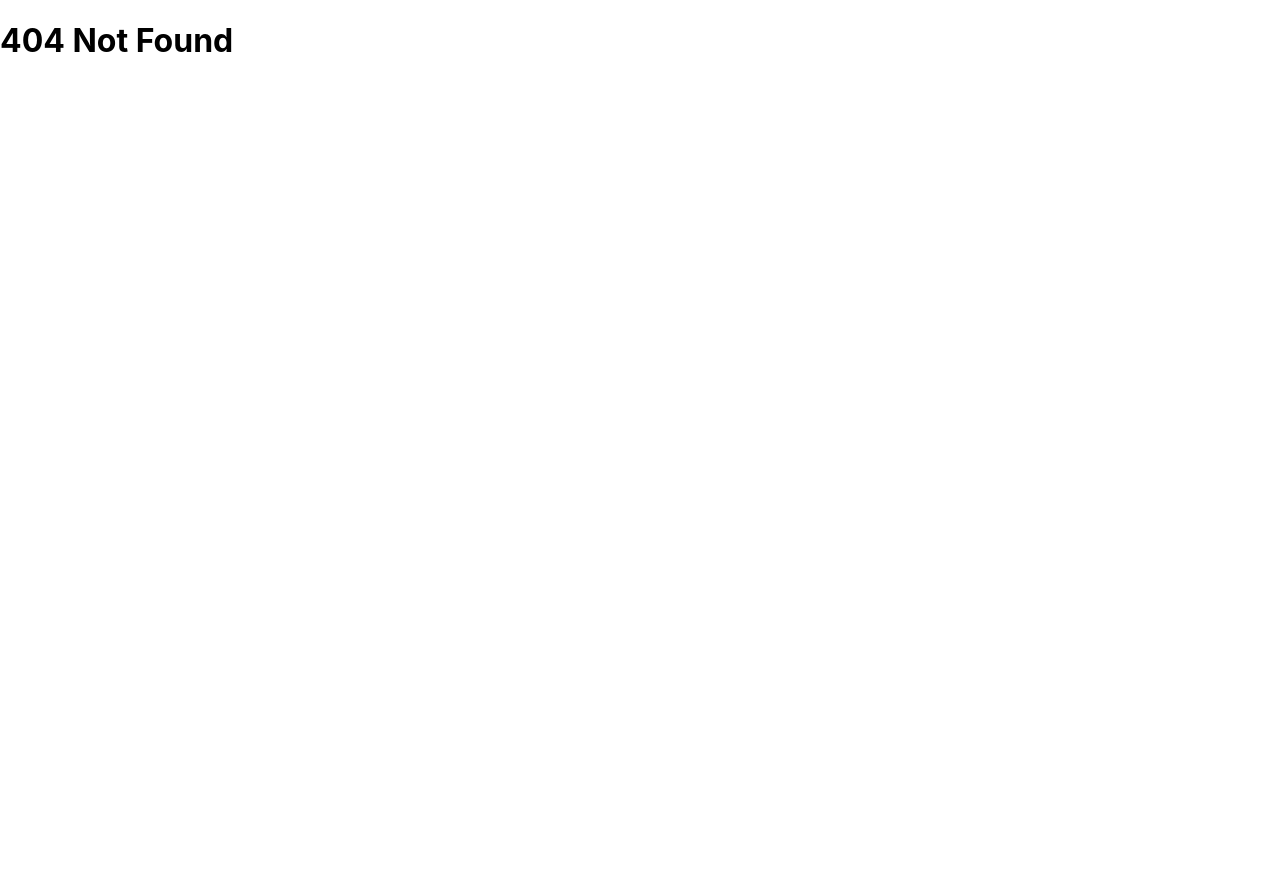
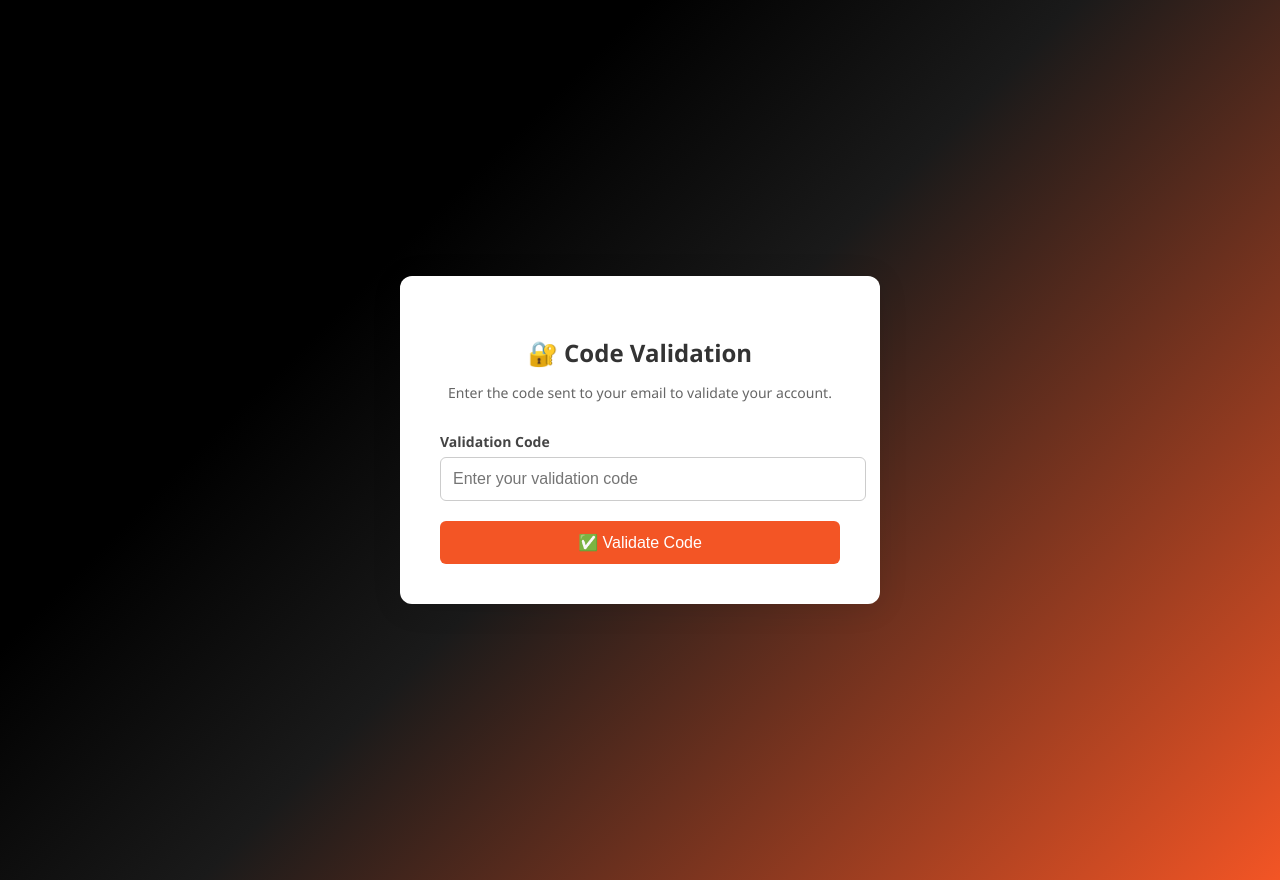
Before and after one commit to KENDOfire/kendo2, a React (Create React App) app: page /codevalidation in a window 1280 px wide. Before the commit this address had no page. Before the commit the page ends 800 px from the top, so only its background shows below. Built offline with nearby package versions, Linux system fonts and the light colour scheme.

Commit message:
working for my future

```diff
--- a/src/App.js
+++ b/src/App.js
@@ -8,6 +8,7 @@ import Withdraw from "./pages/Withdraw";
 import Profile from "./pages/Profile";
 import History from "./pages/History";
 import Settings from "./pages/Settings";
+import Codevalidation from "./pages/Codevalidation";
 
 
 
@@ -24,6 +25,7 @@ export default function App() {
         | <Link to="/profile">Profile</Link>
         | <Link to="/history">History</Link>
         | <Link to="/settings">Settings</Link>
+        | <Link to="/codevalidation">Code Validation</Link>
 
 
 
@@ -39,6 +41,7 @@ export default function App() {
         <Route path="/profile" element={<Profile />} />
         <Route path="/history" element={<History />} />
         <Route path="/settings" element={<Settings />} />
+        <Route path="/codevalidation" element={<Codevalidation />} />
 
 
         {/* Add more routes as needed */}
--- /dev/null
+++ b/src/pages/Codevalidation.js
@@ -0,0 +1,118 @@
+import React from "react";
+
+const Codevalidation = () => {
+    var submitButton = document.getElementById("submit");
+
+
+
+
+    const handleSubmit = (e) => {
+          var codeInput = document.getElementById("code");
+
+ e.preventDefault();
+        // Handle code validation logic here
+
+        var code = codeInput.value;
+        console.log("Code submitted:", code);
+    };
+//  submitButton.addEventListener("click", handleSubmit);
+
+
+  return (
+    <div style={styles.container}>
+      <div style={styles.card}>
+        <h2 style={styles.title}>🔐 Code Validation</h2>
+        <p style={styles.subtitle}>
+          Enter the code sent to your email to validate your account.
+        </p>
+        <form style={styles.form}  onSubmit={handleSubmit}>
+          <div style={styles.inputGroup}>
+            <label htmlFor="code" style={styles.label}>
+              Validation Code
+            </label>
+            <input
+              type="number"
+              id="code"
+              name="code"
+              placeholder="Enter your validation code"
+              style={styles.input}
+              required
+            />
+          </div>
+          <button id="submit" type="submit" style={styles.button}>
+            ✅ Validate Code
+          </button>
+        </form>
+      </div>
+    </div>
+  );
+};
+
+const styles = {
+  container: {
+    background: "#f5f7fa",
+    minHeight: "100vh",
+    display: "flex",
+    alignItems: "center",
+    justifyContent: "center",
+    padding: "40px",
+    fontFamily: "'Segoe UI', Tahoma, Geneva, Verdana, sans-serif",
+    background:
+      "linear-gradient(135deg, #000000 30%, #1a1a1a 50%, #f35525 100%)",
+  },
+  card: {
+    background: "#ffffff",
+    padding: "40px",
+    borderRadius: "12px",
+    boxShadow: "0 4px 30px rgba(0,0,0,0.1)",
+    maxWidth: "400px",
+    width: "100%",
+    textAlign: "center",
+  },
+  title: {
+    marginBottom: "10px",
+    fontSize: "24px",
+    color: "#333",
+  },
+  subtitle: {
+    marginBottom: "30px",
+    fontSize: "14px",
+    color: "#666",
+  },
+  form: {
+    display: "flex",
+    flexDirection: "column",
+    gap: "20px",
+  },
+  inputGroup: {
+    textAlign: "left",
+  },
+  label: {
+    display: "block",
+    marginBottom: "6px",
+    fontWeight: "bold",
+    color: "#444",
+    fontSize: "14px",
+  },
+  input: {
+    width: "100%",
+    padding: "12px",
+    borderRadius: "6px",
+    border: "1px solid #ccc",
+    fontSize: "16px",
+    transition: "border 0.3s ease",
+    outline: "none",
+  },
+  button: {
+    padding: "12px",
+    backgroundColor: "#f35525",
+    color: "#fff",
+    border: "none",
+    borderRadius: "6px",
+    fontSize: "16px",
+    cursor: "pointer",
+    transition: "background 0.3s ease",
+  },
+};
+
+export default Codevalidation;
--- a/src/pages/Login.js
+++ b/src/pages/Login.js
@@ -31,7 +31,8 @@ const styles = {
     display: "flex",
     justifyContent: "center",
     alignItems: "center",
-    background: "linear-gradient(135deg, #0f2027, #203a43, #2c5364)",
+    // background: "linear-gradient(135deg, #0f2027, #203a43, #2c5364)",
+      background: "linear-gradient(135deg, #000000 30%, #1a1a1a 50%, #f35525 100%)",
     padding: "20px",
   },
   card: {
--- a/src/pages/Signup.js
+++ b/src/pages/Signup.js
@@ -35,7 +35,8 @@ const styles = {
     display: "flex",
     justifyContent: "center",
     alignItems: "center",
-    background: "linear-gradient(135deg, #0f2027, #203a43, #2c5364)",
+    // background: "linear-gradient(135deg, #0f2027, #203a43, #2c5364)",
+      background: "linear-gradient(135deg, #000000 30%, #1a1a1a 50%, #f35525 100%)",
     padding: "20px",
   },
   card: {
```
